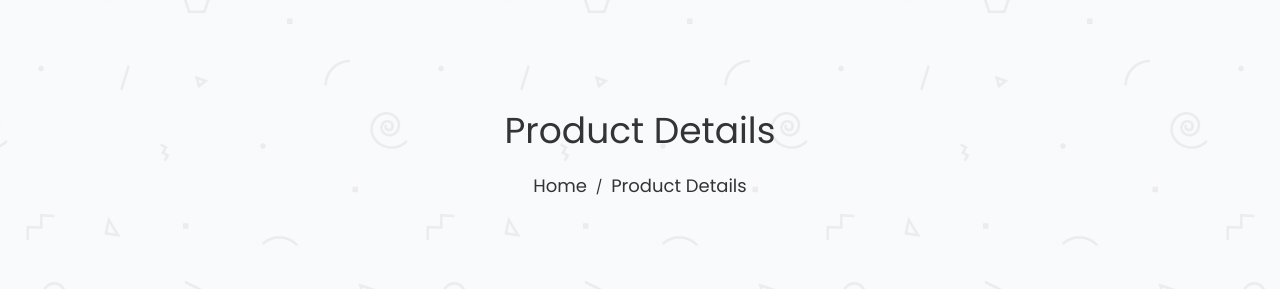
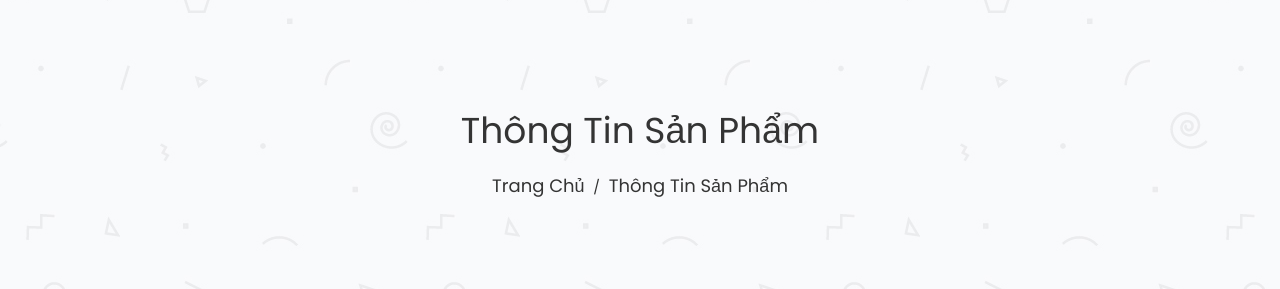
Before and after one commit to ziiakr/ziiakr.github.io, a plain HTML site: page product3.html in a window 1280 px wide. Shown: the part 139-428 px from the top of the page. Drawn offline with nearby package versions, Linux system fonts and the light colour scheme.

Commit message:
vietsub product detail

```diff
--- a/product3.html
+++ b/product3.html
@@ -140,11 +140,11 @@
                     <div class="row">
                         <div class="col-xs-12">
                             <div class="bradcaump__inner text-center">
-                                <h2 class="bradcaump-title">Product Details</h2>
+                                <h2 class="bradcaump-title">Thông Tin Sản Phẩm</h2>
                                 <nav class="bradcaump-inner">
-                                    <a class="breadcrumb-item" href="index.html">Home</a>
+                                    <a class="breadcrumb-item" href="index.html">Trang Chủ</a>
                                     <span class="brd-separetor">/</span>
-                                    <span class="breadcrumb-item active">Product Details</span>
+                                    <span class="breadcrumb-item active">Thông Tin Sản Phẩm</span>
                                 </nav>
                             </div>
                         </div>
```
